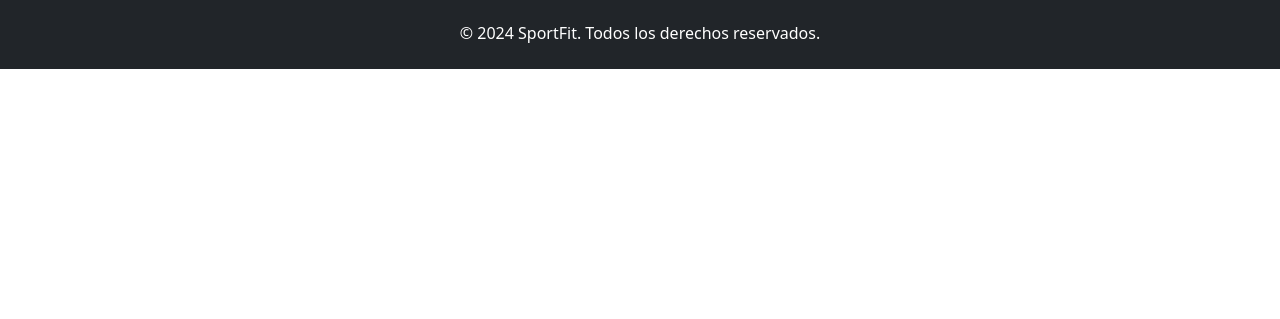
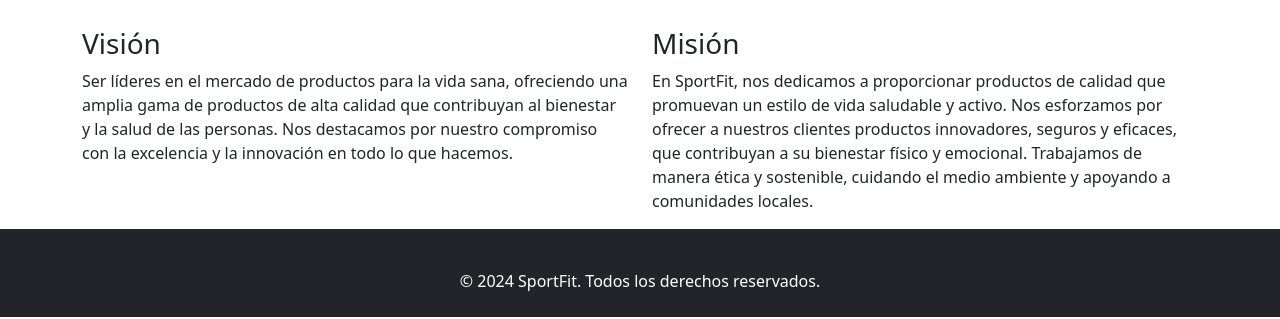
Before and after one commit to Frank9015/Djangosportfit, a Django app: page /quienes/ in a window 1280 px wide. Shown: the part 481-800 px from the top of the page. Run offline with Django 4.2, Linux system fonts and the light colour scheme; some libraries are stand-ins or nearby versions.

Commit message:
quienes somos actualizado

```diff
--- a/aplicacionsportfit/templates/carro_productos.html
+++ b/aplicacionsportfit/templates/carro_productos.html
@@ -96,7 +96,7 @@
                     document.getElementById('totalPrice').innerText = 'Total: CLP 0';
                 }
             } else {
-                Swal.fire("Error", data.error || "No se pudo eliminar del carrito.", "error");
+                Swal.fire("Error", data.message || "No se pudo eliminar del carrito.", "error");
             }
         })
         .catch(error => {
@@ -119,7 +119,7 @@
             if (data.success) {
                 updateTotal(data.total);
             } else {
-                Swal.fire("Error", data.error || "No se pudo actualizar la cantidad.", "error");
+                Swal.fire("Error", data.message || "No se pudo actualizar la cantidad.", "error");
             }
         }).catch(error => {
             Swal.fire("Error", error.message, "error");
--- a/aplicacionsportfit/templates/quienes_somos.html
+++ b/aplicacionsportfit/templates/quienes_somos.html
@@ -4,13 +4,23 @@
     <div class="container">
         <div class="row">
             <div class="col-md-6">
-                <img src="https://via.placeholder.com/600x400" class="img-fluid" alt="Quiénes Somos">
+                <img src="https://www.unir.net/wp-content/uploads/2023/08/monitordegimnasio2.jpg" class="img-fluid" alt="Monitor de gimnasio">
             </div>
             <div class="col-md-6 about-text">
-                <h2>Quiénes Somos</h2>
-                <p>Lorem ipsum dolor sit amet, consectetur adipiscing elit. Nullam non sapien consequat, ullamcorper odio vel, feugiat lorem. Sed ultricies volutpat lorem, sit amet ultrices lorem. Integer fringilla, leo ut euismod tincidunt, nunc lorem vestibulum nisi, non tristique tellus sem non nisl.</p>
-                <p>Proin suscipit, ipsum id tristique feugiat, mauris orci tincidunt tortor, ac ultricies odio quam vitae elit. Phasellus nec velit non mauris cursus pharetra. Morbi rhoncus, sapien in volutpat luctus, orci tellus fermentum enim, nec dictum diam nisi in ligula.</p>
-                <p>Aliquam consequat eget risus at viverra. Duis mollis efficitur odio, in feugiat metus vehicula ut. Sed sit amet ultricies ligula. Sed suscipit aliquet justo, et sollicitudin nulla tempor vel. Ut in leo eget ipsum dictum volutpat. Integer luctus odio a diam ultricies, vitae finibus felis consectetur.</p>
+                <h2 class="mb-4">Quiénes Somos</h2>
+                <p class="lead">SportFit es una empresa dedicada a la venta de productos deportivos de alta calidad. Ofrecemos una amplia gama de artículos para diversas disciplinas y actividades físicas, destacándonos por nuestra atención personalizada y compromiso con el bienestar de nuestros clientes.</p>
+                <p>Nuestros servicios incluyen asesorías a gimnasios, centros de salud y educación, así como la venta de productos deportivos que van desde equipos hasta accesorios especializados.</p>
+                <p>En SportFit, nos esforzamos por promover un estilo de vida saludable y activo a través de planes de entrenamiento personalizados y programas de nutrición diseñados para alcanzar los objetivos de nuestros clientes.</p>
+            </div>
+        </div>
+        <div class="row mt-5">
+            <div class="col-md-6">
+                <h3>Visión</h3>
+                <p>Ser líderes en el mercado de productos para la vida sana, ofreciendo una amplia gama de productos de alta calidad que contribuyan al bienestar y la salud de las personas. Nos destacamos por nuestro compromiso con la excelencia y la innovación en todo lo que hacemos.</p>
+            </div>
+            <div class="col-md-6">
+                <h3>Misión</h3>
+                <p>En SportFit, nos dedicamos a proporcionar productos de calidad que promuevan un estilo de vida saludable y activo. Nos esforzamos por ofrecer a nuestros clientes productos innovadores, seguros y eficaces, que contribuyan a su bienestar físico y emocional. Trabajamos de manera ética y sostenible, cuidando el medio ambiente y apoyando a comunidades locales.</p>
             </div>
         </div>
     </div>
--- a/aplicacionsportfit/views.py
+++ b/aplicacionsportfit/views.py
@@ -281,14 +281,21 @@ def actualizar_cantidad_carrito(request, item_id):
     nueva_cantidad = int(request.POST.get('cantidad', 1))
 
     if nueva_cantidad > 0:
+        # Guardar la cantidad anterior para posibles errores
+        previous_quantity = cart_item.cantidad
+
         cart_item.cantidad = nueva_cantidad
         cart_item.save()
 
-    total = cart_item.cart.items.aggregate(Sum('producto__precio'))['producto__precio__sum']
-    if total is None:
-        total = 0
+        # Recalcular el total del carrito después de actualizar la cantidad
+        total = cart_item.cart.items.aggregate(Sum('producto__precio'))['producto__precio__sum']
+        if total is None:
+            total = 0
 
-    return JsonResponse({'success': True, 'total': float(total)})
+        return JsonResponse({'success': True, 'total': float(total)})
+    else:
+        return JsonResponse({'success': False, 'error': 'La cantidad debe ser mayor que cero.', 'previous_quantity': cart_item.cantidad})
+
 @require_POST
 @csrf_exempt
 def agregar_al_carrito(request, producto_id):
@@ -332,7 +339,6 @@ def obtener_carrito(request):
         })
 
     return JsonResponse({'cart_items': items})
-
 # Eliminar del carrito view
 @require_POST
 @csrf_exempt
@@ -340,6 +346,7 @@ def eliminar_del_carrito(request, item_id):
     try:
         cart_item = get_object_or_404(CartItem, id=item_id)
         cart_item.delete()
+
         return JsonResponse({'success': True, 'message': 'Producto eliminado del carrito!'})
     except Exception as e:
         return JsonResponse({'success': False, 'message': str(e)})
```
Also changed, not shown: db.sqlite3.
